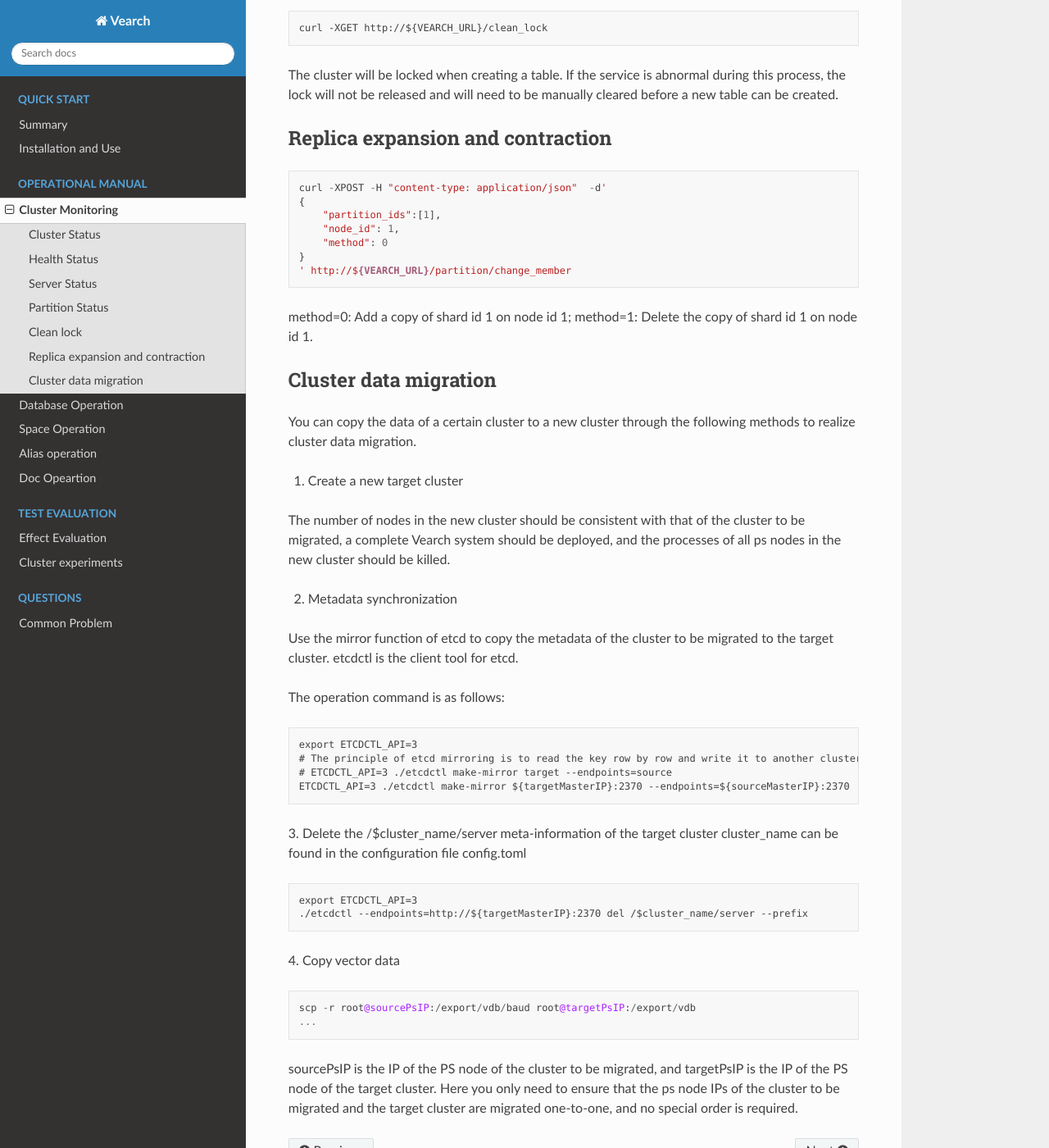
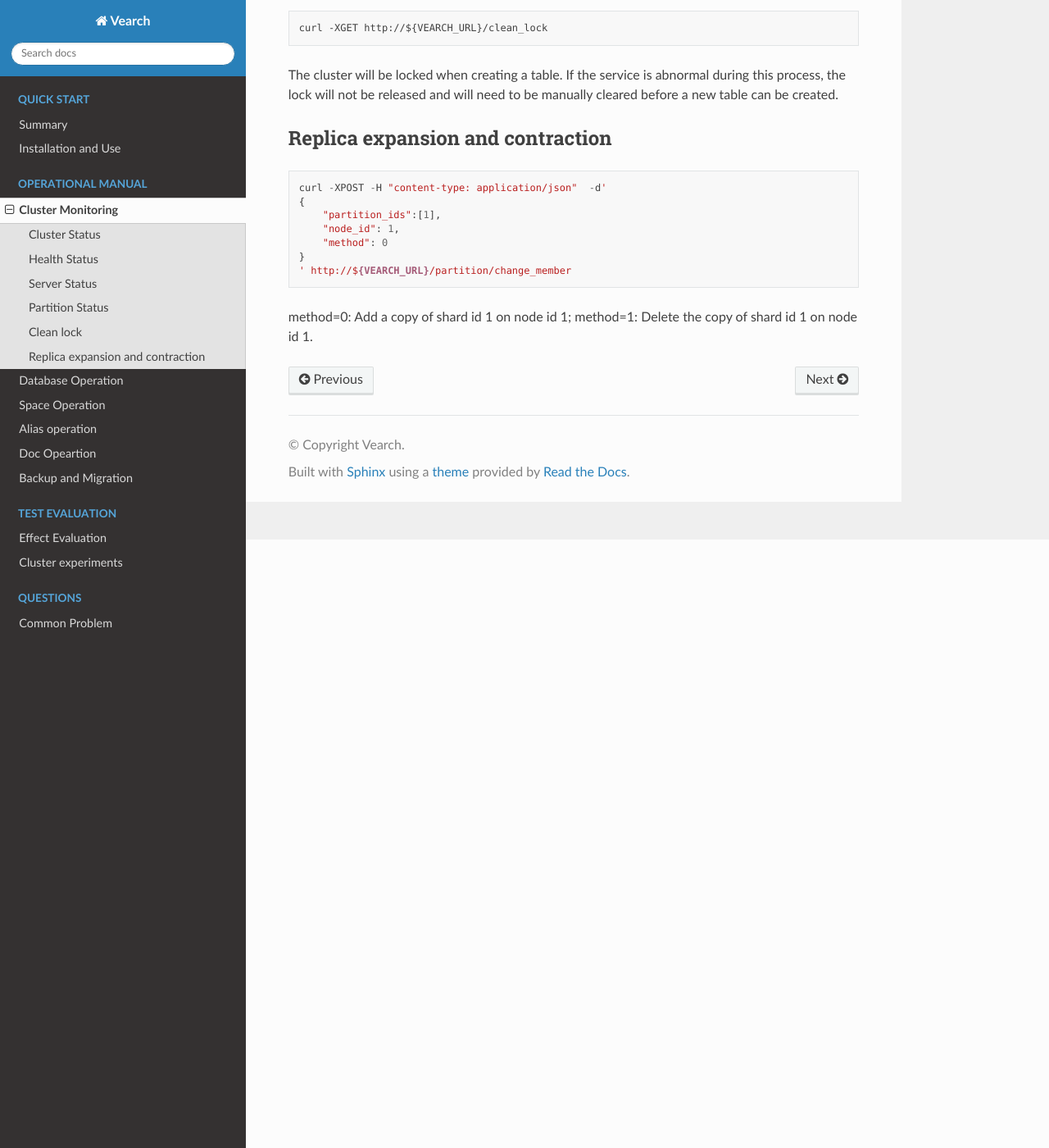
Before and after one commit to vearch/en_docs, a Sphinx documentation site: the page built from docs/source/use_op/op_cluster.rst, in a window 1280 px wide and 1400 px high, scrolled down 742 px. Shown: the whole window at 82% size. Built offline with Sphinx 7.4.7 and the Read the Docs theme 2.0.0, drawn with Linux system fonts in a browser that asks for light colours; pages that are not in the unit, such as notebooks, are missing from menus.

Commit message:
add op_backup_migrate.rst

```diff
--- a/docs/source/index.rst
+++ b/docs/source/index.rst
@@ -17,6 +17,7 @@ Vearch System Introduction
    use_op/op_space.rst
    use_op/op_alias.rst
    use_op/op_doc.rst
+   use_op/op_backup_migrate.rst
 
 .. toctree::
       :maxdepth: 1
--- a/docs/source/use_op/op_cluster.rst
+++ b/docs/source/use_op/op_cluster.rst
@@ -56,40 +56,3 @@ Replica expansion and contraction
   ' http://${VEARCH_URL}/partition/change_member
 
 method=0: Add a copy of shard id 1 on node id 1; method=1: Delete the copy of shard id 1 on node id 1.
-
-Cluster data migration
---------
-You can copy the data of a certain cluster to a new cluster through the following methods to realize cluster data migration.
-
-1. Create a new target cluster
-
-The number of nodes in the new cluster should be consistent with that of the cluster to be migrated, a complete Vearch system should be deployed, and the processes of all ps nodes in the new cluster should be killed.
-
-2. Metadata synchronization
-
-Use the mirror function of etcd to copy the metadata of the cluster to be migrated to the target cluster. etcdctl is the client tool for etcd.
-
-The operation command is as follows:
-::
-
-  export ETCDCTL_API=3
-  # The principle of etcd mirroring is to read the key row by row and write it to another cluster. Among them: sourceMasterIP is a node of the original cluster master, and targetMasterIP is a node of the target cluster master.
-  # ETCDCTL_API=3 ./etcdctl make-mirror target --endpoints=source
-  ETCDCTL_API=3 ./etcdctl make-mirror ${targetMasterIP}:2370 --endpoints=${sourceMasterIP}:2370
-
-
-3. Delete the /$cluster_name/server meta-information of the target cluster
-cluster_name can be found in the configuration file config.toml
-::
-
-  export ETCDCTL_API=3
-  ./etcdctl --endpoints=http://${targetMasterIP}:2370 del /$cluster_name/server --prefix
-
-
-4. Copy vector data
-::
-
-  scp -r root@sourcePsIP:/export/vdb/baud root@targetPsIP:/export/vdb
-  ...
-
-sourcePsIP is the IP of the PS node of the cluster to be migrated, and targetPsIP is the IP of the PS node of the target cluster. Here you only need to ensure that the ps node IPs of the cluster to be migrated and the target cluster are migrated one-to-one, and no special order is required.
```
Also changed, not shown: docs/source/use_op/op_backup_migrate.rst (added, +92 -0 lines), 2 other files.
